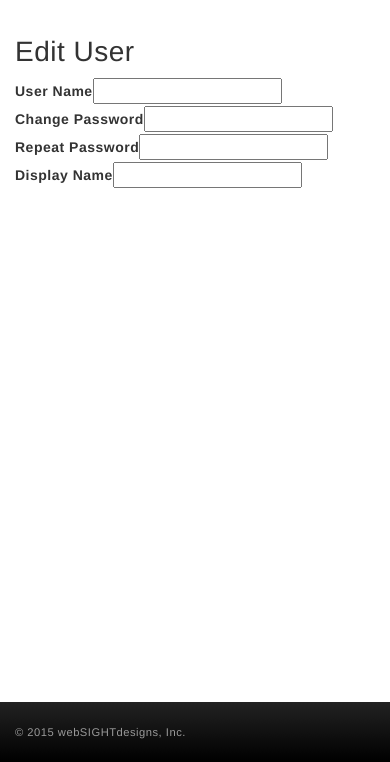
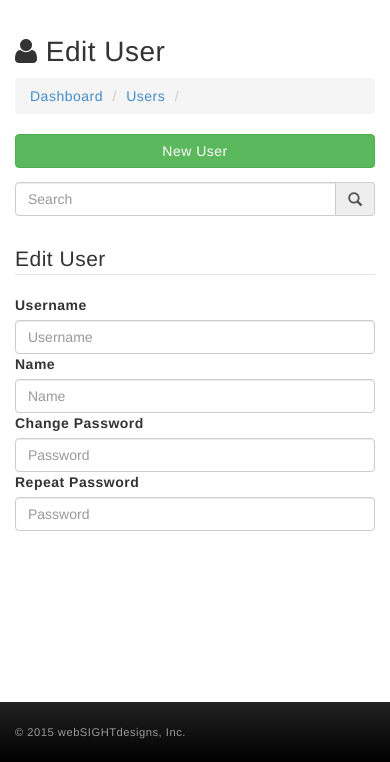
Before and after one commit to websightdesigns/project-manager, a CakePHP app: the page made by app/View/Users/edit.ctp in a window 390 px wide. Shown: the part 83-845 px from the top of the page. Run offline with PHP 8.4 and a stand-in for CakePHP, Linux system fonts and the light colour scheme; the template is opened without the code that fills it, so the values that code supplies are empty; form fields are guessed from the names that the template uses; some libraries are stand-ins or nearby versions.

Commit message:
users section, notifications icon in usermenu

```diff
--- a/app/Model/User.php
+++ b/app/Model/User.php
@@ -12,7 +12,7 @@
 			}
 
 			// prepare the teams
-			if(is_array($this->data[$this->alias]['teams'])) {
+			if(isset($this->data[$this->alias]['teams']) && is_array($this->data[$this->alias]['teams'])) {
 				$teams = implode(',', $this->data[$this->alias]['teams']);
 				$this->data[$this->alias]['teams'] = $teams;
 			}
--- a/app/View/Layouts/default.ctp
+++ b/app/View/Layouts/default.ctp
@@ -102,6 +102,9 @@ $companyName = __d('cake_dev', 'webSIGHTdesigns, Inc.');
 	<div id="wrap">
 
 		<?php if($this->Session->read('Auth.User')) { ?>
+			<?php
+
+			?>
 			<div id="topmenu-wrapper" class="container">
 				<div class="col-lg-12">
 					<div id="topmenu">
@@ -115,7 +118,7 @@ $companyName = __d('cake_dev', 'webSIGHTdesigns, Inc.');
 									<span class="label label-primary">50</span>
 								</a>
 							</li>
-							<li><span class="glyphicon glyphicon-user"></span> <a href="<?php echo $this->webroot; ?>users/edit/1">John Doe</a></li>
+							<li><span class="glyphicon glyphicon-user"></span> <a href="<?php echo $this->webroot; ?>users/edit/<?php echo $this->Session->read('Auth.User.id'); ?>"><?php echo ($this->Session->read('Auth.User.name') ? $this->Session->read('Auth.User.name') : 'Welcome'); ?></a></li>
 							<li><span class="glyphicon glyphicon-cog"></span> <a href="<?php echo $this->webroot; ?>settings/">Settings</a></li>
 							<li class="hidden-xs"><span class="glyphicon glyphicon-off"></span> <a href="<?php echo $this->webroot; ?>users/logout/"><i class="icon-off icon-white"></i>Sign Out</a></li>
 						</ul>
--- a/app/View/Users/edit.ctp
+++ b/app/View/Users/edit.ctp
@@ -1,32 +1,106 @@
-<h1>Edit User <small><?php echo $user['User']['name']; ?></small></h1>
+<!-- app/View/Users/edit.ctp -->
+<h1><i class="fa fa-user"></i> Edit User <small><?php echo $user['User']['username']; ?></small></h1>
+
+<ol class="breadcrumb">
+	<li><a href="<?php echo $this->webroot; ?>">Dashboard</a></li>
+	<li><a href="<?php echo $this->webroot; ?>users">Users</a></li>
+	<li class="active"><?php echo $user['User']['username']; ?></li>
+</ol>
+
+<div class="row">
+	<div class="col-md-4 col-md-push-8">
+		<div class="newbtn">
+			<a href="<?php echo $this->webroot; ?>users/add" class="btn btn-success btn-block">New User</a>
+		</div>
+		<form role="form">
+			<div class="form-group">
+				<div class="input-group">
+					<input type="text" class="form-control" placeholder="Search">
+					<span class="input-group-addon"><span class="glyphicon glyphicon-search"></span></span>
+				</div>
+			</div>
+		</form>
+	</div>
+	<div class="users section col-md-8 col-md-pull-4">
+		<?php echo $this->Form->create('User'); ?>
+			<fieldset>
+				<legend><?php echo __('Edit User'); ?></legend>
 				<?php
-	echo $this->Form->create('User');
-	echo $this->Form->input('username', array('label' => 'User Name', 'readonly' => true));
-	echo $this->Form->input('pwd', array('label' => 'Change Password', 'type' => 'password', 'autocomplete' => 'off'));
-	echo $this->Form->input('pwd2', array('label' => 'Repeat Password', 'type' => 'password', 'autocomplete' => 'off'));
-	echo $this->Form->input('name', array('label' => 'Display Name'));
-	if($this->Session->read('Auth.User.role') == "admin") {
-		echo $this->Form->input('role', array(
-			'options' => $role_names,
+				echo $this->Form->input('username', array(
 					'empty' => true,
-			'label' => 'User Role',
-			'class' => 'chosen',
-			'div' => array('style' => 'width:220px;margin-bottom:2em;')
+					'class' => 'form-control',
+					'placeholder' => 'Username',
+					'div' => array( 'class' => 'form-group' )
 				));
-		$selected = explode(",", $user['User']['teams']);
-		echo $this->Form->input('teams', array(
-			'options' => $team_names,
-			'selected' => $selected,
+				echo $this->Form->input('name', array(
+					'label' => 'Name',
 					'empty' => true,
-			'label' => 'Teams',
-			'class' => 'chosen',
-			'multiple' => true,
-			'div' => array('style' => 'width:220px;margin-bottom:2em;')
+					'class' => 'form-control',
+					'placeholder' => 'Name',
+					'div' => array( 'class' => 'form-group' )
 				));
-	}
+				echo $this->Form->input('pwd', array(
+					'label' => 'Change Password',
+					'type' => 'password',
+					'empty' => true,
+					'class' => 'form-control',
+					'placeholder' => 'Password',
+					'div' => array( 'class' => 'form-group' )
+				));
+				echo $this->Form->input('pwd2', array(
+					'label' => 'Repeat Password',
+					'type' => 'password',
+					'empty' => true,
+					'class' => 'form-control',
+					'placeholder' => 'Password',
+					'div' => array( 'class' => 'form-group' )
+				));
+				// if($this->Session->read('Auth.User.role') == "admin") {
+				// 	echo $this->Form->input('name');
+				// 	echo $this->Form->input('role', array(
+				// 		'options' => $role_names
+				// 	));
+				// }
+				?>
+			</fieldset>
+		<?php
 			$options = array(
-		'label' => 'Save',
+				'label' => 'Save Changes',
 				'class' => 'btn btn-primary'
 			);
 			echo $this->Form->end($options);
 		?>
+	</div>
+</div>
+
+<?php
+	// echo $this->Form->create('User');
+	// echo $this->Form->input('username', array('label' => 'User Name', 'readonly' => true));
+	// echo $this->Form->input('pwd', array('label' => 'Change Password', 'type' => 'password', 'autocomplete' => 'off'));
+	// echo $this->Form->input('pwd2', array('label' => 'Repeat Password', 'type' => 'password', 'autocomplete' => 'off'));
+	// echo $this->Form->input('name', array('label' => 'Display Name'));
+	// if($this->Session->read('Auth.User.role') == "admin") {
+	// 	echo $this->Form->input('role', array(
+	// 		'options' => $role_names,
+	// 		'empty' => true,
+	// 		'label' => 'User Role',
+	// 		'class' => 'chosen',
+	// 		'div' => array('style' => 'width:220px;margin-bottom:2em;')
+	// 	));
+	// 	$selected = explode(",", $user['User']['teams']);
+	// 	echo $this->Form->input('teams', array(
+	// 		'options' => $team_names,
+	// 		'selected' => $selected,
+	// 		'empty' => true,
+	// 		'label' => 'Teams',
+	// 		'class' => 'chosen',
+	// 		'multiple' => true,
+	// 		'div' => array('style' => 'width:220px;margin-bottom:2em;')
+	// 	));
+	// }
+	// $options = array(
+	// 	'label' => 'Save',
+	// 	'class' => 'btn btn-primary'
+	// );
+	// echo $this->Form->end($options);
+?>
--- a/app/View/Users/index.ctp
+++ b/app/View/Users/index.ctp
@@ -34,7 +34,7 @@
 			</select>
 		</div>
 	</div>
-	<div class="col-md-8 col-md-pull-4">
+	<div class="users section col-md-8 col-md-pull-4">
 		<form class="form">
 			<?php
 				if(!empty($teams) && is_array($teams)) {
--- a/app/webroot/css/main.css
+++ b/app/webroot/css/main.css
@@ -171,6 +171,9 @@ h1, .h1 {
 }
 #TicketProjectTitleGroup,
 #TicketMilestoneTitleGroup { display: none; }
+.usermenu .notifications .label {
+  display: table;
+}
 @media (min-width: 768px) {
   body {
     /*font-weight: 200;*/
@@ -268,7 +271,6 @@ h1, .h1 {
 
 /* Sticky footer styles
 -------------------------------------------------- */
-
 html,
 body {
   height: 100%;
@@ -388,18 +390,17 @@ body {
 /* Not required for template or sticky footer method. */
 
 #wrap #main {
+  margin-bottom: 2em;
   padding: 0 15px;
 }
 .container .text-muted {
   margin: 20px 0;
   /*font-weight: 200;*/
 }
-
 #footer > .container {
   padding-left: 15px;
   padding-right: 15px;
 }
-
 code {
   font-size: 80%;
 }
```
Also changed, not shown: app/Controller/AppController.php (+7 -7 lines), app/View/Users/add.ctp (+8 -1 lines), app/View/Users/view.ctp (+32 -6 lines). Lines whose indentation alone changed are shown as unchanged.
